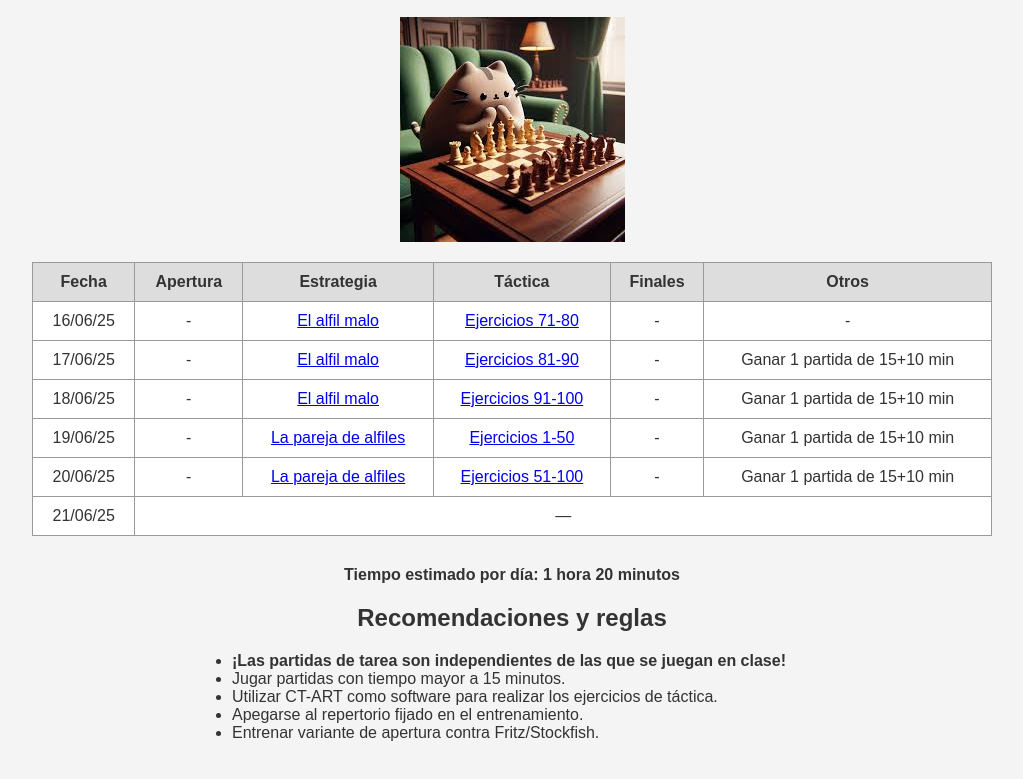
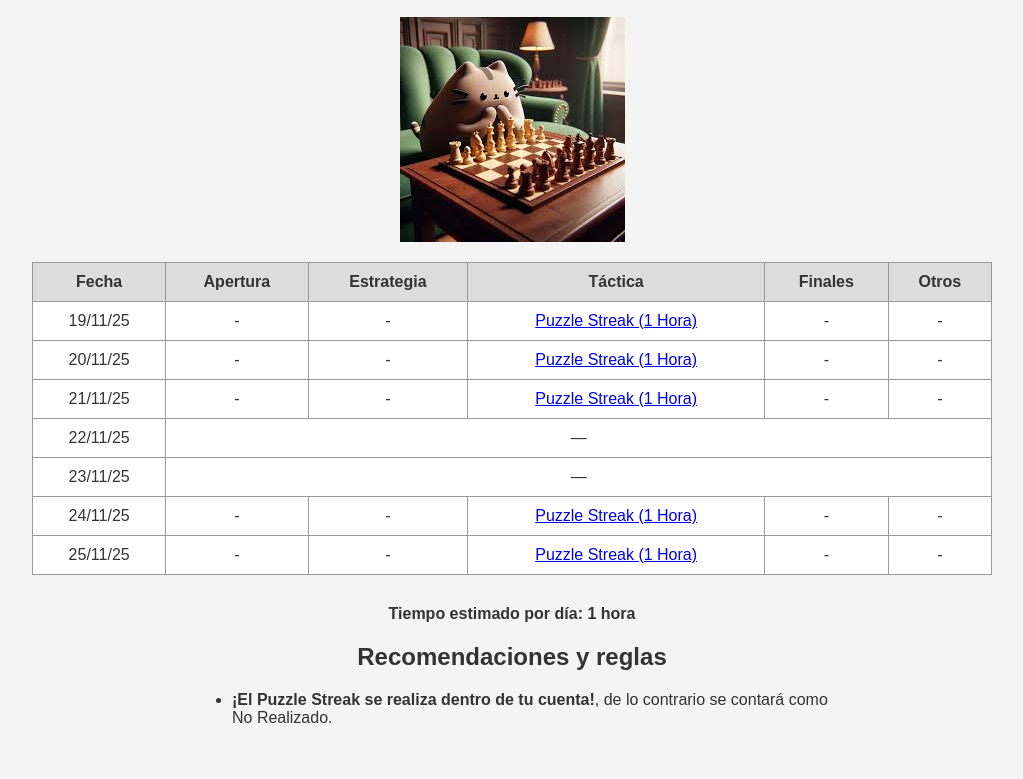
Before and after one commit to ncofre98/Planeacion-Vanessa, a plain HTML site: page index.html in a window 1280 px wide. Shown: the part 151-930 px from the top of the page, without its empty margins (128-1151 px from the left). Drawn offline with Linux system fonts and the light colour scheme.

Commit message:
solo táctica

```diff
--- a/index.html
+++ b/index.html
@@ -80,61 +80,61 @@
             </thead>
             <tbody>
                 <tr>
-                    <td>16/06/25</td>
+                    <td>19/11/25</td>
                     <td>-</td>
-                    <td><a href="./EDAMI-5.pdf">El alfil malo</a></td>
-                    <td><a href="./Tactica Easy I.pdf">Ejercicios 71-80</a></td>
+                    <td>-</td>
+                    <td><a href="https://lichess.org/streak">Puzzle Streak (1 Hora)</a></td>
                     <td>-</td>
                     <td>-</td>
                 </tr>
                 <tr>
-                    <td>17/06/25</td>
+                    <td>20/11/25</td>
                     <td>-</td>
-                    <td><a href="./EDAMI-5.pdf">El alfil malo</a></td>
-                    <td><a href="./Tactica Easy I.pdf">Ejercicios 81-90</a></td>
                     <td>-</td>
-                    <td>Ganar 1 partida de 15+10 min</td>
+                    <td><a href="https://lichess.org/streak">Puzzle Streak (1 Hora)</a></td>
+                    <td>-</td>
+                    <td>-</td>
                 </tr>
                 <tr>
-                    <td>18/06/25</td>
+                    <td>21/11/25</td>
                     <td>-</td>
-                    <td><a href="./EDAMI-5.pdf">El alfil malo</a></td>
-                    <td><a href="./Tactica Easy I.pdf">Ejercicios 91-100</a></td>
                     <td>-</td>
-                    <td>Ganar 1 partida de 15+10 min</td>
+                    <td><a href="https://lichess.org/streak">Puzzle Streak (1 Hora)</a></td>
+                    <td>-</td>
+                    <td>-</td>
                 </tr>
                 <tr>
-                    <td>19/06/25</td>
-                    <td>-</td>
-                    <td><a href="./EDAMI-6.pdf">La pareja de alfiles</a></td>
-                    <td><a href="./Tactica Easy I.pdf">Ejercicios 1-50</a></td>
-                    <td>-</td>
-                    <td>Ganar 1 partida de 15+10 min</td>
+                    <td>22/11/25</td>
+                    <td colspan="5">—</td>
                 </tr>
                 <tr>
-                    <td>20/06/25</td>
-                    <td>-</td>
-                    <td><a href="./EDAMI-6.pdf">La pareja de alfiles</a></td>
-                    <td><a href="./Tactica Easy I.pdf">Ejercicios 51-100</a></td>
-                    <td>-</td>
-                    <td>Ganar 1 partida de 15+10 min</td>
+                    <td>23/11/25</td>
+                    <td colspan="5">—</td>
                 </tr>
                 <tr>
-                    <td>21/06/25</td>
-                    <td colspan="5">—</td>
+                    <td>24/11/25</td>
+                    <td>-</td>
+                    <td>-</td>
+                    <td><a href="https://lichess.org/streak">Puzzle Streak (1 Hora)</a></td>
+                    <td>-</td>
+                    <td>-</td>
+                </tr>
+                <tr>
+                    <td>25/11/25</td>
+                    <td>-</td>
+                    <td>-</td>
+                    <td><a href="https://lichess.org/streak">Puzzle Streak (1 Hora)</a></td>
+                    <td>-</td>
+                    <td>-</td>
                 </tr>
             </tbody>
         </table>
 
-        <div class="footer">Tiempo estimado por día: 1 hora 20 minutos</div>
+        <div class="footer">Tiempo estimado por día: 1 hora</div>
 
         <h2>Recomendaciones y reglas</h2>
         <ul>
-            <li><b>¡Las partidas de tarea son independientes de las que se juegan en clase!</b></li>
-            <li>Jugar partidas con tiempo mayor a 15 minutos.</li>
-            <li>Utilizar CT-ART como software para realizar los ejercicios de táctica.</li>
-            <li>Apegarse al repertorio fijado en el entrenamiento.</li>
-            <li>Entrenar variante de apertura contra Fritz/Stockfish.</li>
+            <li><b>¡El Puzzle Streak se realiza dentro de tu cuenta!</b>, de lo contrario se contará como No Realizado.</li>
         </ul>
     </main>
 
```
